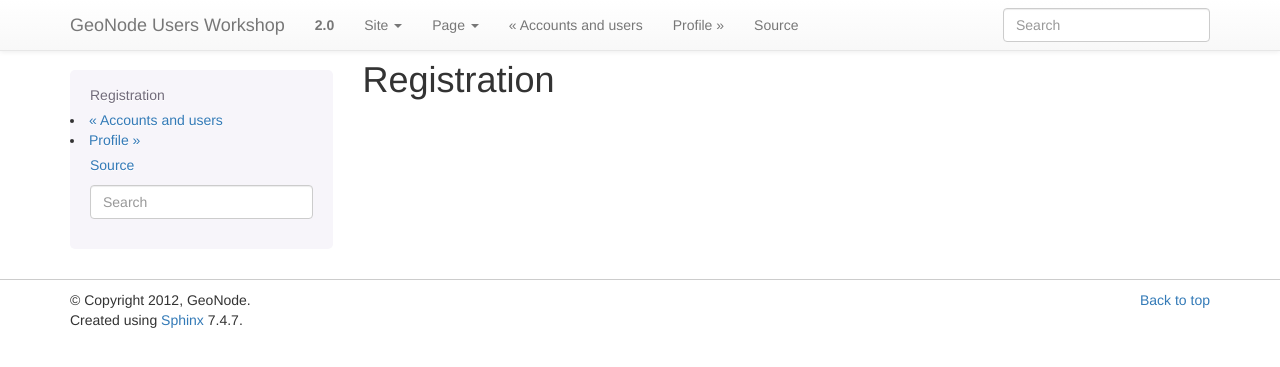
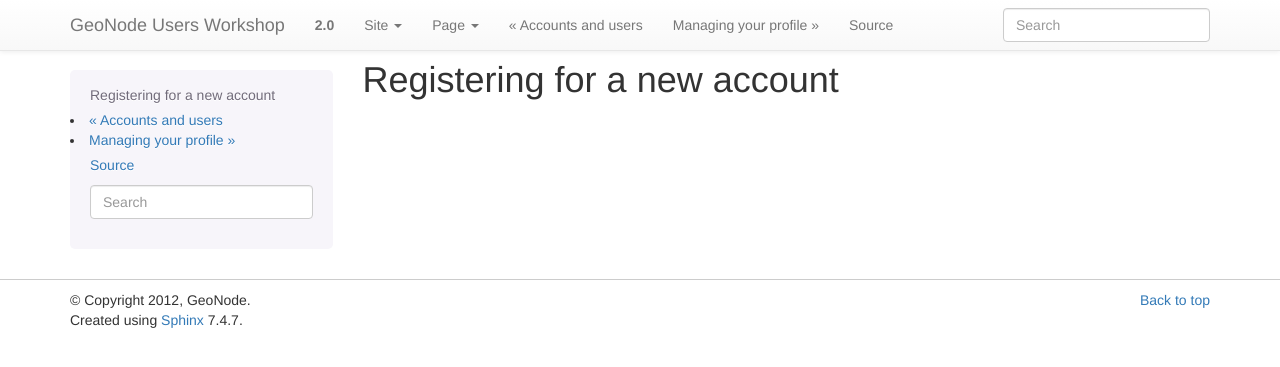
Before and after one commit to lucacasagrande/geonode-workshops, a Sphinx documentation site: the page built from user/source/accounts/registration.rst, in a window 1280 px wide. Shown: the top 367 px of the page. Built offline with Sphinx 7.4.7, drawn with Linux system fonts in a browser that asks for light colours.

Commit message:
Small text edits

```diff
--- a/user/source/accounts/profile.rst
+++ b/user/source/accounts/profile.rst
@@ -1,6 +1,6 @@
 .. _accounts.profile:
 
-Profile
-=======
+Managing your profile
+=====================
 
 .. todo:: Managing your profile. Update settings, set language, timezone.
--- a/user/source/accounts/registration.rst
+++ b/user/source/accounts/registration.rst
@@ -1,6 +1,6 @@
 .. _accounts.registration:
 
-Registration
-============
+Registering for a new account
+=============================
 
 .. todo:: Steps to register for a new account.
--- a/user/source/intro/index.rst
+++ b/user/source/intro/index.rst
@@ -9,4 +9,4 @@ This section will give a brief introduction to GeoNode.
 
 .. todo:: Topics: What is GeoNode? Why is it important? How is it different/better?
 
-.. todo:: Let's save some of the how-to-contribute language for the end, "for more information".
+.. todo:: How-to-contribute language will go at the end, "for more information".
```
